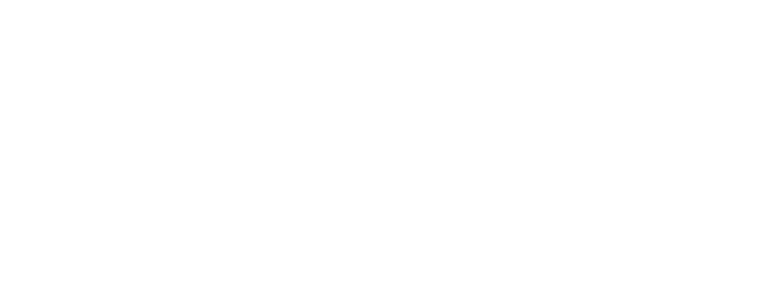
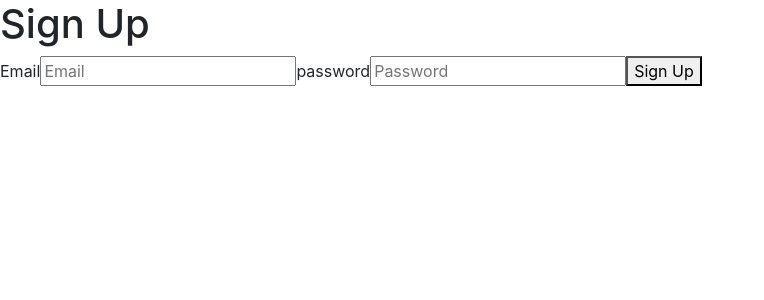
Before and after one commit to rishank-shah/start-hack, a React (Create React App) app in the folder my-app/: page /signUp in a window 1280 px wide. Shown: the top 300 px of the page, without its empty margins (0-764 px from the left). Built offline with nearby package versions, Linux system fonts and the light colour scheme; no server answers.

Commit message:
Firebase Auth Added

```diff
--- a/my-app/package.json
+++ b/my-app/package.json
@@ -6,8 +6,10 @@
     "@testing-library/jest-dom": "^5.11.9",
     "@testing-library/react": "^11.2.5",
     "@testing-library/user-event": "^12.8.3",
+    "firebase": "^8.3.1",
     "react": "^17.0.1",
     "react-dom": "^17.0.1",
+    "react-router": "^5.2.0",
     "react-router-dom": "^5.2.0",
     "react-scripts": "4.0.3",
     "web-vitals": "^1.1.1"
--- a/my-app/src/App.js
+++ b/my-app/src/App.js
@@ -1,11 +1,29 @@
-import { Route,Switch } from 'react-router';
+// import { Route,Switch } from 'react-router';
 import Home from './components/Home'
+import signIn from './components/SignIn'
+import signUp from './components/SignUp'
+import { BrowserRouter, Switch, Route } from 'react-router-dom';
+import {AuthProvider}  from "./components/Auth";
+import PrivateRoute from "./components/PrivateRoute";
 
 const App = () =>(
   <>
-    <Switch>
-      <Route exact path='/' component={Home} />
-    </Switch>
+    <AuthProvider>
+      <BrowserRouter>
+        <Switch>
+          <PrivateRoute exact path='/' component={Home} />
+        </Switch>
+        <Switch>
+          <Route exact path='/signIn' component={signIn} />
+        </Switch>
+        <Switch>
+          <Route exact path='/signUp' component={signUp} />
+        </Switch>
+      </BrowserRouter>
+    </AuthProvider>
+
+
+
   </>
 )
 
--- /dev/null
+++ b/my-app/src/components/Auth.js
@@ -0,0 +1,21 @@
+import React, { useEffect, useState} from "react";
+import app from "./firebase.js";
+
+export const AuthContext = React.createContext();
+export const AuthProvider = ({ children }) => {
+    const [currentUser, setCurrentUser] = useState(null);
+
+    useEffect(() =>{
+        app.auth().onAuthStateChanged(setCurrentUser);
+    },[]);
+
+    return (
+        <AuthContext.Provider
+        value = {{
+            currentUser
+        }}
+        >
+            {children}
+        </AuthContext.Provider>
+    );
+}
--- a/my-app/src/components/Home.js
+++ b/my-app/src/components/Home.js
@@ -1,10 +1,14 @@
 import React from 'react';
+import app from './firebase'
+import firebase from 'firebase'
+require('firebase/auth')
 
 const Home = () =>(
     <div>
         <div className="jumbotron">
             <h2>Home</h2>
             <p className="lead">Welcome to Home page</p>
+             <button onClick={()=> firebase.auth().signOut()}>Sign Out</button>
         </div>
     </div>
 );
--- /dev/null
+++ b/my-app/src/components/PrivateRoute.js
@@ -0,0 +1,24 @@
+import React, {useContext} from "react";
+import { Route, Redirect } from  "react-router-dom";
+import {AuthContext} from "./Auth";
+
+
+const PrivateRoute = ({ component: RouteComponent, ...rest}) => {
+    const {currentUser} = useContext(AuthContext);
+    return(
+                <Route
+                    {...rest}
+                    render={ routeProps =>
+                        !!currentUser ? (
+                            <RouteComponent {...routeProps} />
+                            ) : (
+                                <Redirect to={"/signIn"} />
+                            )
+                        }
+                />
+
+            );
+
+};
+
+export default PrivateRoute;
--- /dev/null
+++ b/my-app/src/components/SignIn.js
@@ -0,0 +1,47 @@
+import React, { useCallback, useContext } from 'react';
+import { withRoute, Redirect, withRouter } from 'react-router';
+import app from "./firebase";
+import { AuthContext } from  "./Auth"
+
+const SignIn = ({history}) =>{
+
+        const handleSignIn = useCallback(async event => {
+            event.preventDefault();
+            const { email, password} = event.target.elements;
+            try {
+                await app
+                .auth()
+                .signInUserWithEmailAndPassword(email.value, password.value);
+                history.push("/");
+            } catch (error) {
+                alert(error);
+            }
+        }, [history]);
+
+            const { currentUser } = useContext(AuthContext);
+
+            if (currentUser) {
+                return <Redirect to="/" />;
+            }
+
+        return (
+            <div>
+                <h1>Sign In</h1>
+                <form onSubmit={handleSignIn}>
+                    <label>
+                        Email
+                        <input name="email" type="email" placeholder="Email"  />
+                    </label>
+                    <label>
+                        password
+                        <input name="password" type="password" placeholder="Password" />
+                    </label>
+                    <button type="submit">Sign In</button>
+
+                </form>
+            </div>
+        );
+
+        }
+
+export default withRouter(SignIn);
--- /dev/null
+++ b/my-app/src/components/SignUp.js
@@ -0,0 +1,40 @@
+import React, { useCallback } from 'react';
+import { withRoute } from 'react-router';
+import app from "./firebase";
+
+const SignUp = ({history}) =>{
+
+        const handleSignUp = useCallback(async event => {
+            event.preventDefault();
+            const { email, password} = event.target.elements;
+            try {
+                await app
+                .auth()
+                .createUserWithEmailAndPassword(email.value, password.value);
+                history.push("/");
+            } catch (error) {
+                alert(error);
+            }
+        }, [history]);
+
+        return (
+            <div>
+                <h1>Sign Up</h1>
+                <form onSubmit={handleSignUp}>
+                    <label>
+                        Email
+                        <input name="email" type="email" placeholder="Email"  />
+                    </label>
+                    <label>
+                        password
+                        <input name="password" type="password" placeholder="Password" />
+                    </label>
+                    <button type="submit">Sign Up</button>
+
+                </form>
+            </div>
+        );
+
+        }
+
+export default SignUp;
--- /dev/null
+++ b/my-app/src/components/firebase.js
@@ -0,0 +1,15 @@
+import firebase from 'firebase/app';
+import "firebase/auth" ;
+
+
+const app = firebase.initializeApp({
+    apiKey: "AIzaSyAXzT_EJ_0idI7TrKhbOnuSTCRhUtjikG8",
+    authDomain: "starthack-6eb73.firebaseapp.com",
+    projectId: "starthack-6eb73",
+    storageBucket: "starthack-6eb73.appspot.com",
+    messagingSenderId: "922231231004",
+    appId: "1:922231231004:web:cb4bdfabaa0d65baeac5d9",
+    measurementId: "G-CR5KZWZ63Y"
+});
+
+export default app;
--- a/my-app/src/index.js
+++ b/my-app/src/index.js
@@ -3,8 +3,8 @@
 import './index.css';
 import {BrowserRouter} from 'react-router-dom';
 import App from './App';
+ReactDOM.render(
 
-ReactDOM.render(
   <BrowserRouter>
       <App />
   </BrowserRouter>,
```
Also changed, not shown: 1 other file (tests, documents, lock files or other folders).
